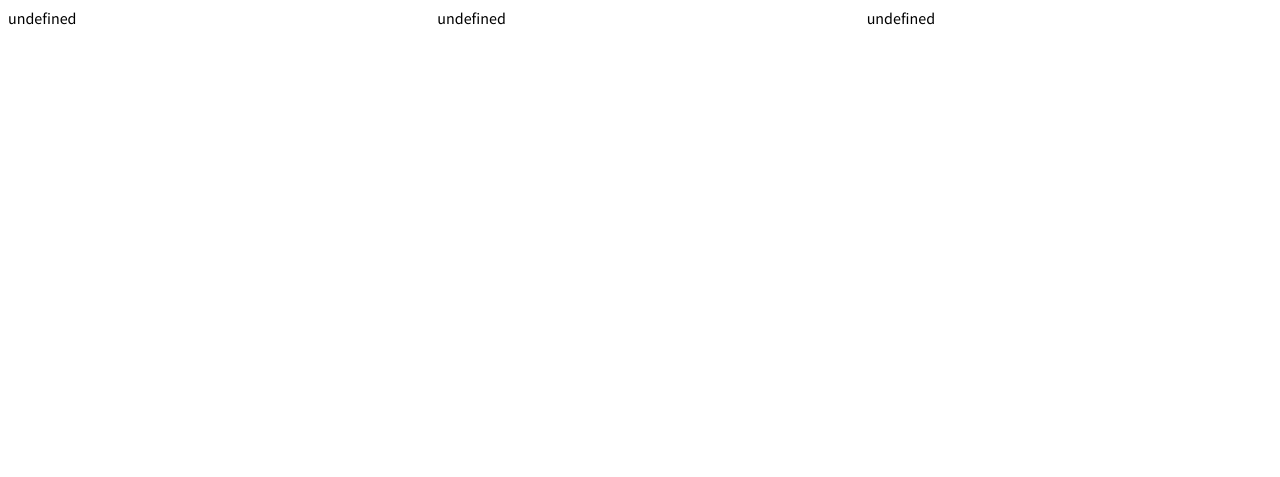
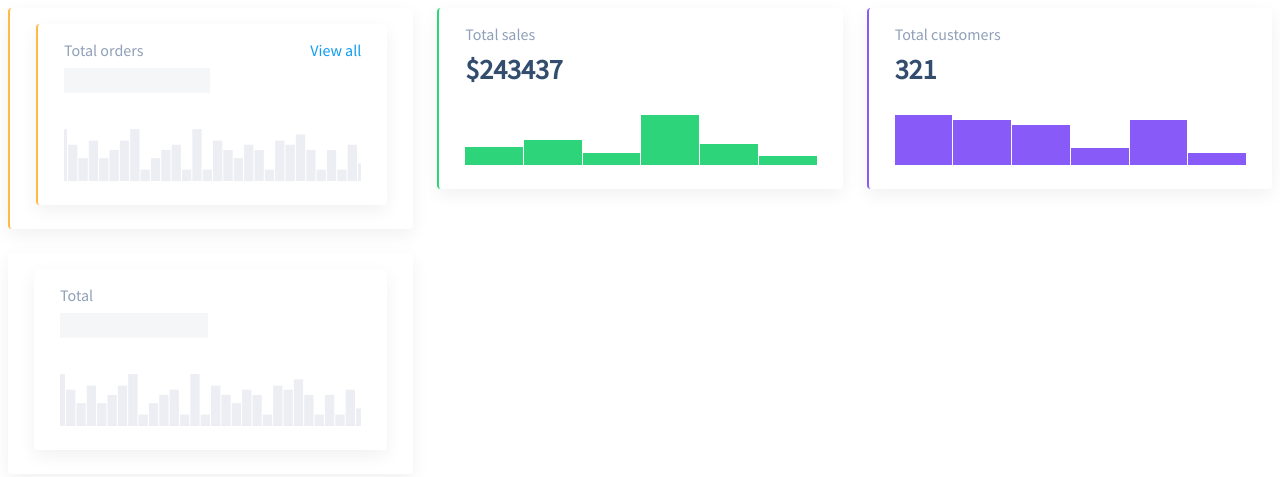
Before and after one commit to js-tasks-ru/js-20220311_alex-misakov, a website: page 04-oop-basic-intro-to-dom/1-column-chart/index.html in a window 1280 px wide. Drawn offline with Linux system fonts and the light colour scheme.

Commit message:
решены задачи из блока 4

```diff
--- a/03-objects-arrays-intro-to-testing/1-create-getter/index.js
+++ b/03-objects-arrays-intro-to-testing/1-create-getter/index.js
@@ -11,10 +11,12 @@ export function createGetter(path) {
       return;
     }
 
+    let result = obj;
+
     for (const field of fields) {
-      obj = obj[field];
+      result = result[field];
     }
 
-    return obj;
+    return result;
   };
 }
--- a/04-oop-basic-intro-to-dom/1-column-chart/index.html
+++ b/04-oop-basic-intro-to-dom/1-column-chart/index.html
@@ -11,6 +11,7 @@
       <div id="orders" class="dashboard__chart_orders"></div>
       <div id="sales" class="dashboard__chart_sales"></div>
       <div id="customers" class="dashboard__chart_customers"></div>
+      <div id="dummy" class="dashboard__chart_dummy"></div>
     </div>
 
     <script type="module">
@@ -40,9 +41,13 @@
         value: 321
       });
 
+      const dummyChart = new ColumnChart();
+
       orders.append(ordersChart.element);
       sales.append(salesChart.element);
       customers.append(customersChart.element);
+      dummy.append(dummyChart.element);
+
     </script>
   </body>
 </html>
--- a/04-oop-basic-intro-to-dom/1-column-chart/index.js
+++ b/04-oop-basic-intro-to-dom/1-column-chart/index.js
@@ -1,3 +1,85 @@
 export default class ColumnChart {
+  constructor(obj = {}) {
+    let { data = [], label = '', value = 0, link = null, formatHeading = null, chartHeight = 50 }  = obj;
+    this.data = data;
+    this.label = label;
+    this.value = value;
+    this.link = link;
+    this.formatHeading = formatHeading;
+    this.chartHeight = chartHeight;
 
+    this.render();
+  }
+
+  getTemplate() {
+    const maxValue = Math.max(...this.data);
+    const scale = this.chartHeight / maxValue;
+
+    return this.data.map((item) => {
+      return `<div style="--value: ${String(Math.floor(item * scale))}"
+               data-tooltip="${(item / maxValue * 100).toFixed(0)}%"></div>`;
+    }).join('');
+  }
+
+  render() {
+    const chart = document.createElement('div');
+    chart.className = 'column-chart';
+    chart.setAttribute('style', '--chart-height: 50');
+
+    const chartTitle = document.createElement('div');
+    chartTitle.className = 'column-chart__title';
+    chartTitle.innerHTML = 'Total ' + this.label;
+
+    if (this.link) {
+      let a = document.createElement('a');
+      a.setAttribute('href', this.link);
+      a.className = 'column-chart__link';
+      a.innerHTML = 'View all';
+      chartTitle.append(a);
+    }
+
+    const chartContainer = document.createElement('div');
+    chartContainer.className = 'column-chart__container';
+
+    const chartHeader = document.createElement('div');
+    chartHeader.className = 'column-chart__header';
+    chartHeader.setAttribute('data-element', 'header');
+    chartHeader.innerHTML = this.formatHeading ? this.formatHeading(this.value) : String(this.value);
+
+    const chartChart = document.createElement('div');
+    chartChart.className = 'column-chart__chart';
+    chartChart.setAttribute('data-element', 'body');
+    chartChart.innerHTML = this.getTemplate();
+
+    chartContainer.append(chartHeader, chartChart);
+    chart.append(chartTitle, chartContainer);
+
+    if (!this.data || this.data.length === 0) {
+      const chartLoading = document.createElement('div');
+      chartLoading.className = 'column-chart column-chart_loading';
+      chartLoading.setAttribute('style', '--chart-height: 50');
+      chartLoading.append(chart);
+      this.element = chartLoading;
+    } else {
+      this.element = chart;
+    }
+  }
+
+  renderChart() {
+    let chartBody = document.querySelectorAll('[data-element="body"]');
+    chartBody.innerHTML = this.getTemplate();
+  }
+
+  update(newData) {
+    this.data = newData;
+    this.renderChart();
+  }
+
+  remove() {
+    this.element.remove();
+  }
+
+  destroy() {
+    this.remove();
+  }
 }
```
Also changed, not shown: 04-oop-basic-intro-to-dom/1-column-chart/static.html (+0 -1 lines).
